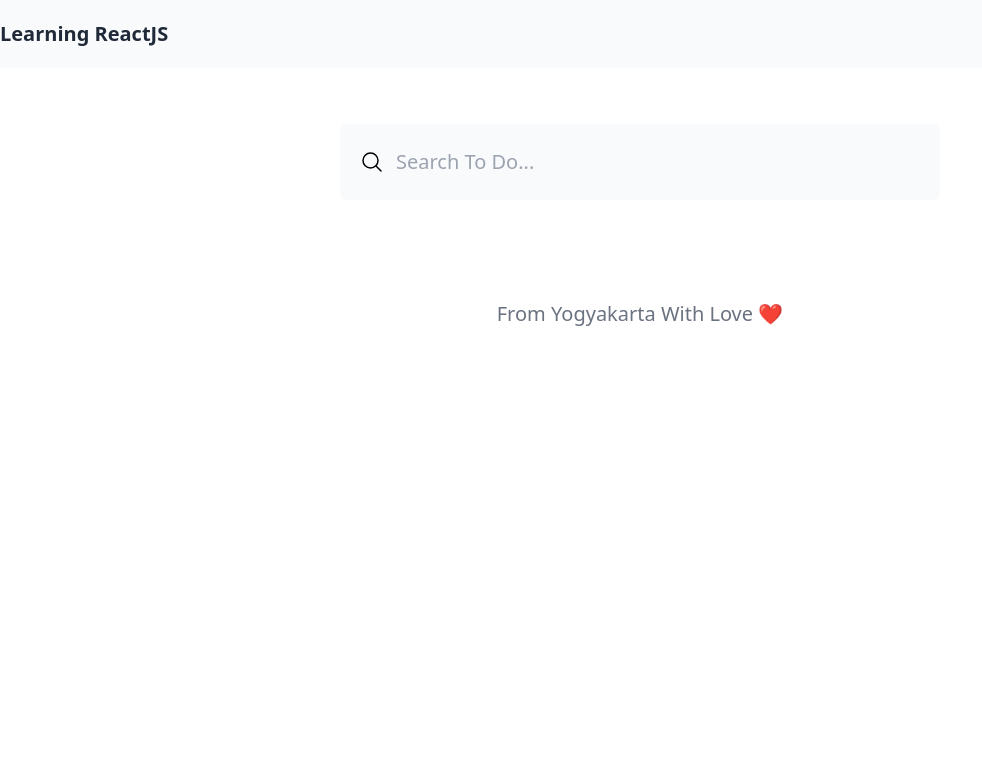
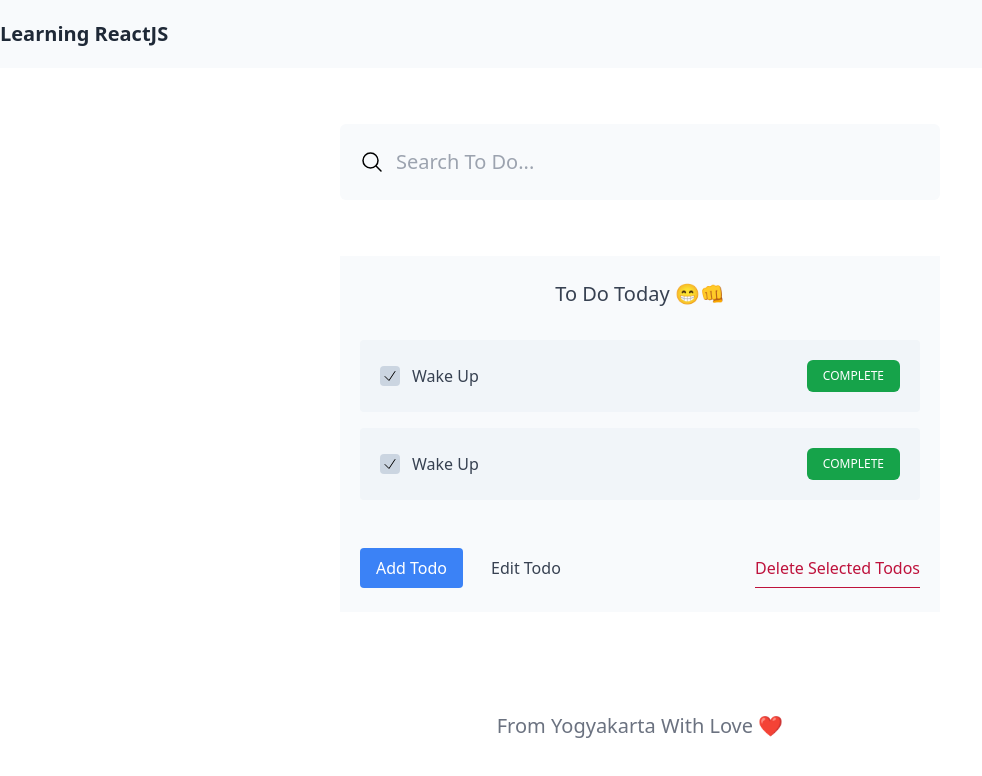
Before and after one commit to iniadnan/react-ts-todo-list, a React (Vite) app: page / in a window 1280 px wide. Shown: the top 776 px of the page, without its empty margins (0-982 px from the left). Built offline with nearby package versions, Linux system fonts and the light colour scheme.

Commit message:
make todo container

```diff
--- a/src/App.tsx
+++ b/src/App.tsx
@@ -9,9 +9,39 @@ function App() {
       <Nav />
       <main>
         <div className="container mx-auto pt-14 pb-20 px-5 md:px-0">
+          {/* FORM */}
           <form className="flex justify-center">
             <InputSearch />
           </form>
+          {/* TO DO LIST */}
+          <div className="max-w-[600px] w-full mx-auto bg-slate-50 py-6 px-5 mt-14">
+            <h2 className="font-medium text-lg md:text-xl text-center text-gray-700">To Do Today 😁👊</h2>
+            <div className="flex flex-col gap-y-4 mt-8 mb-12">
+              <article className="w-full bg-slate-100 py-5 px-5 rounded flex items-center gap-x-3">
+                <button type="button" className="h-5 w-5 rounded bg-slate-300 inline-flex items-center justify-center flex-none">
+                  <svg xmlns="http://www.w3.org/2000/svg" fill="none" viewBox="0 0 24 24" strokeWidth="1.5" stroke="currentColor" className="w-4 h-4">
+                    <path strokeLinecap="round" strokeLinejoin="round" d="M4.5 12.75l6 6 9-13.5" />
+                  </svg>
+                </button>
+                <h3 className="font-medium text-base text-gray-700 grow">Wake Up</h3>
+                <span className="inline-block py-2 px-4 bg-green-600 rounded-md text-xs text-white font-medium flex-none">COMPLETE</span>
+              </article>
+              <article className="w-full bg-slate-100 py-5 px-5 rounded flex items-center gap-x-3">
+                <button type="button" className="h-5 w-5 rounded bg-slate-300 inline-flex items-center justify-center flex-none">
+                  <svg xmlns="http://www.w3.org/2000/svg" fill="none" viewBox="0 0 24 24" strokeWidth="1.5" stroke="currentColor" className="w-4 h-4">
+                    <path strokeLinecap="round" strokeLinejoin="round" d="M4.5 12.75l6 6 9-13.5" />
+                  </svg>
+                </button>
+                <h3 className="font-medium text-base text-gray-700 grow">Wake Up</h3>
+                <span className="inline-block py-2 px-4 bg-green-600 rounded-md text-xs text-white font-medium flex-none">COMPLETE</span>
+              </article>
+            </div>
+            <div className="flex gap-x-3">
+              <button type="button" className="py-2 px-4 bg-blue-500 font-medium text-base text-white rounded">Add Todo</button>
+              <button type="button" className="py-2 px-4 font-medium text-base text-gray-700 rounded">Edit Todo</button>
+              <button type="button" className="font-medium text-base text-rose-700 border-b border-rose-700 ml-auto">Delete Selected Todos</button>
+            </div>
+          </div>
         </div>
       </main>
       <Footer />
--- a/src/components/Form/InputSearch.tsx
+++ b/src/components/Form/InputSearch.tsx
@@ -1,6 +1,6 @@
 function InputSearch() {
     return (
-        <div className="w-full md:w-[600px] flex items-center bg-slate-50 gap-x-3 py-6 px-5 rounded-md overflow-hidden">
+        <div className="max-w-[600px] w-full flex items-center bg-slate-50 gap-x-3 py-6 px-5 rounded-md overflow-hidden">
             <svg xmlns="http://www.w3.org/2000/svg" fill="none" viewBox="0 0 24 24" strokeWidth="1.5" stroke="currentColor" className="w-6 h-6 flex-none">
                 <path strokeLinecap="round" strokeLinejoin="round" d="M21 21l-5.197-5.197m0 0A7.5 7.5 0 105.196 5.196a7.5 7.5 0 0010.607 10.607z" />
             </svg>
```
